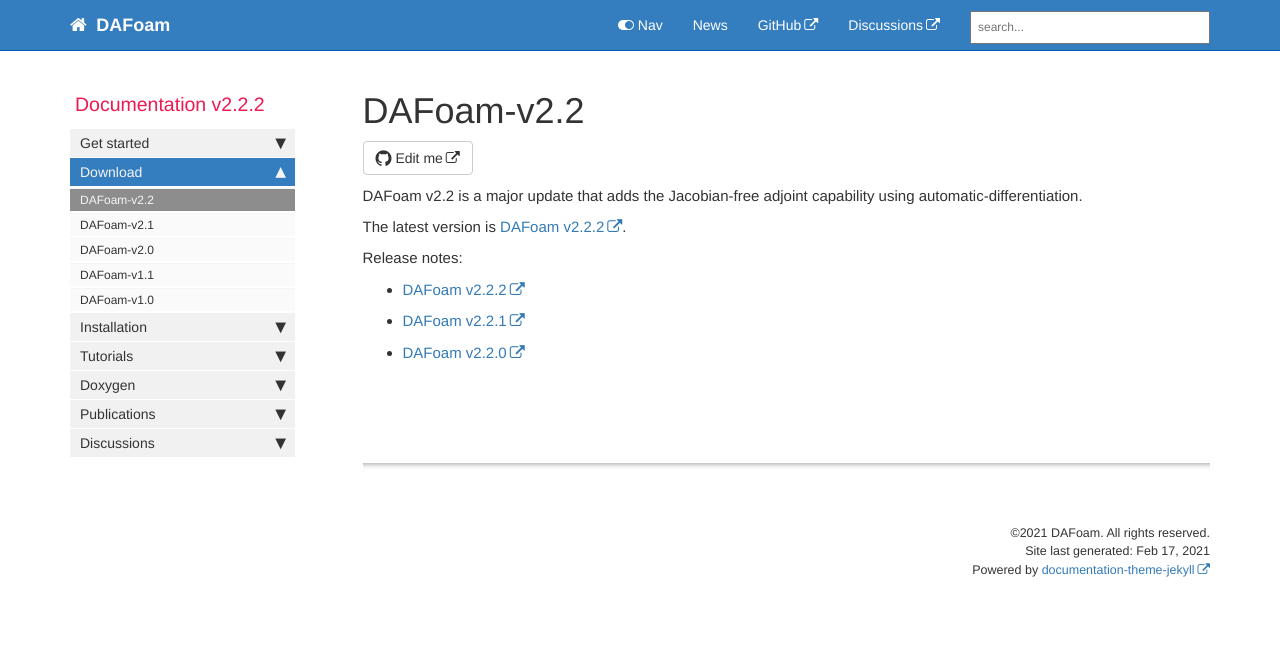
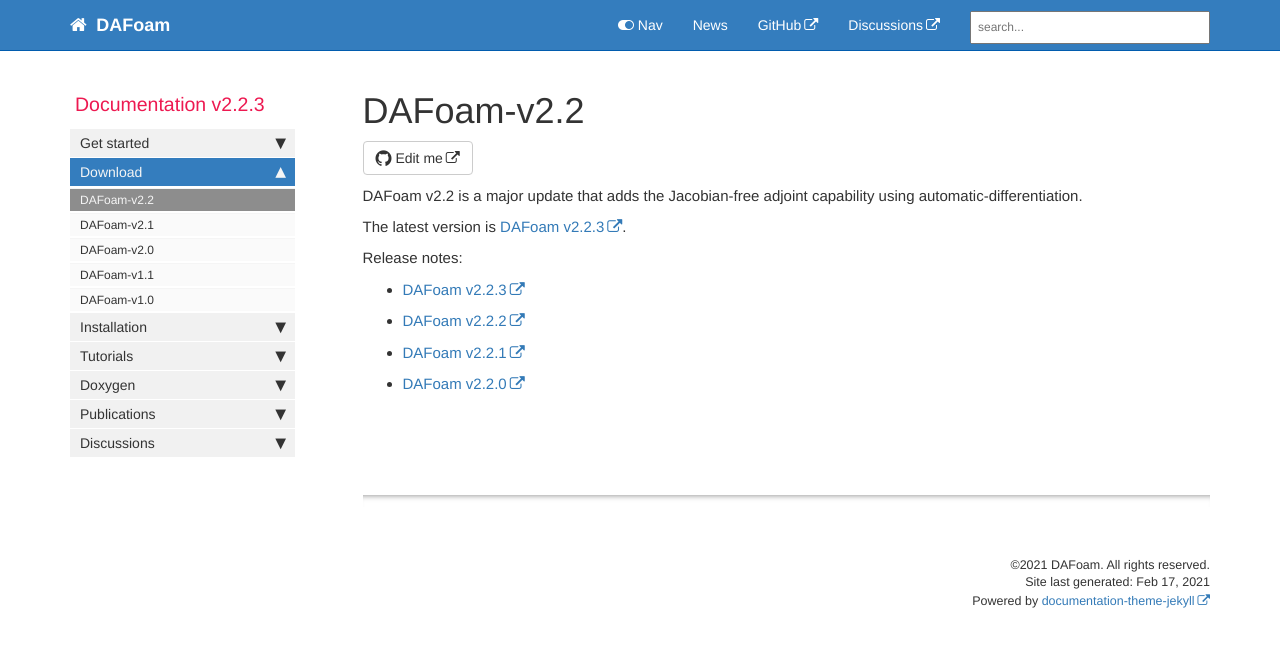
Before and after one commit to DAFoam/DAFoam.github.io, a Jekyll site: the page built from pages/mydoc/mydoc_download_v2.2.md, in a window 1280 px wide. Shown: the top 647 px of the page. Built offline with Jekyll 4.4.1, drawn with Linux system fonts in a browser that asks for light colours; comment, search, counter and statistics services are not loaded.

Commit message:
content update

```diff
--- a/_config.yml
+++ b/_config.yml
@@ -12,7 +12,7 @@ site_title: DAFoam
 company_name: DAFoam
 # this appears in the footer
 
-latest_version: v2.2.2
+latest_version: v2.2.3
 # define the latest version of DAFoam
 
 github_editme_path: DAFoam/DAFoam.github.io/blob/master/
--- a/_data/sidebars/mydoc_sidebar.yml
+++ b/_data/sidebars/mydoc_sidebar.yml
@@ -2,7 +2,7 @@
 
 entries:
 - title: sidebar
-  product: Documentation v2.2.2
+  product: Documentation v2.2.3
   version:
   folders:
 
--- a/pages/mydoc/mydoc_download_v2.2.md
+++ b/pages/mydoc/mydoc_download_v2.2.md
@@ -13,6 +13,8 @@ The latest version is [DAFoam {{ site.latest_version }}](https://github.com/mdol
 
 Release notes:
 
+- [DAFoam v2.2.3](https://github.com/mdolab/dafoam/releases/tag/v2.2.3)
+
 - [DAFoam v2.2.2](https://github.com/mdolab/dafoam/releases/tag/v2.2.2)
 
 - [DAFoam v2.2.1](https://github.com/mdolab/dafoam/releases/tag/v2.2.1)
```
